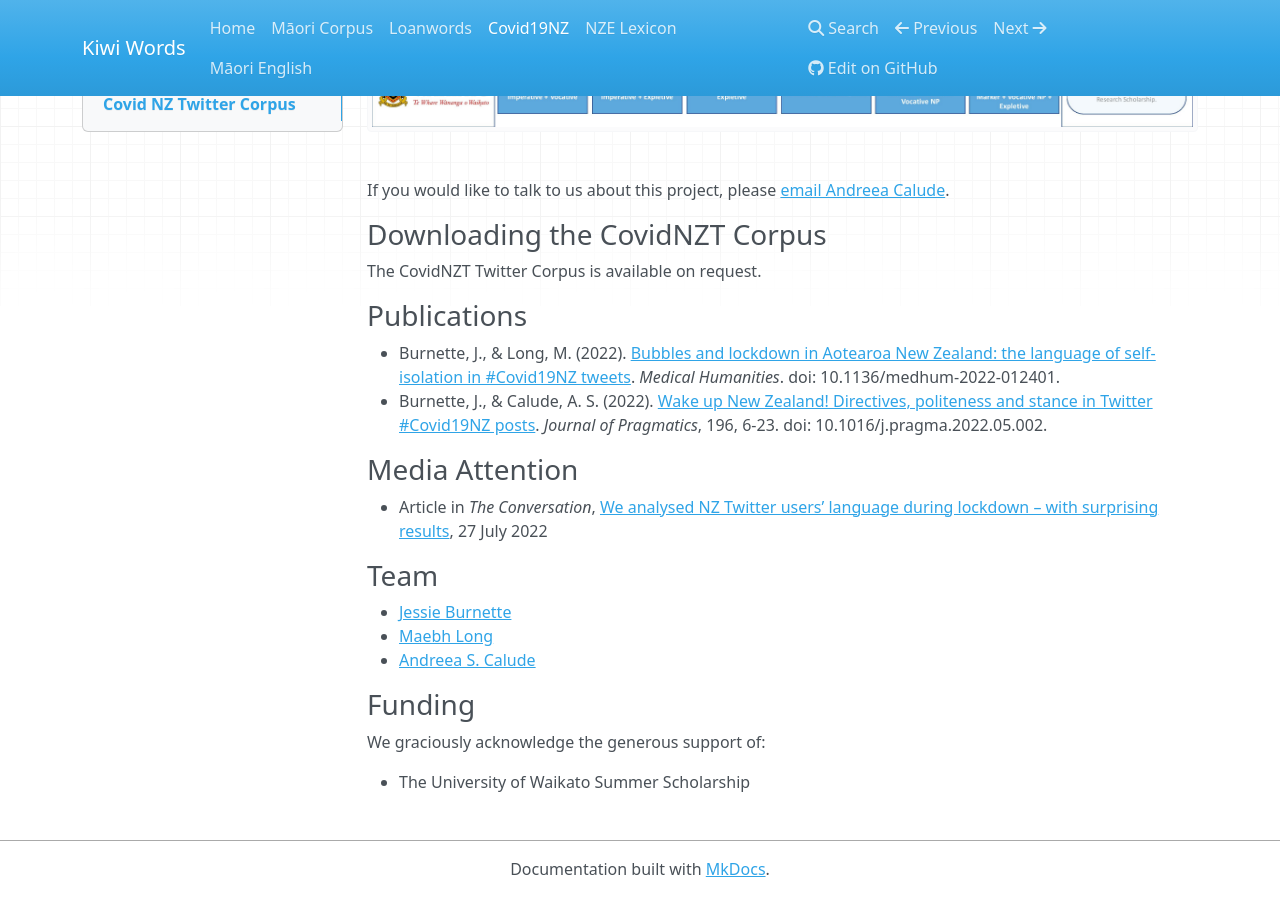
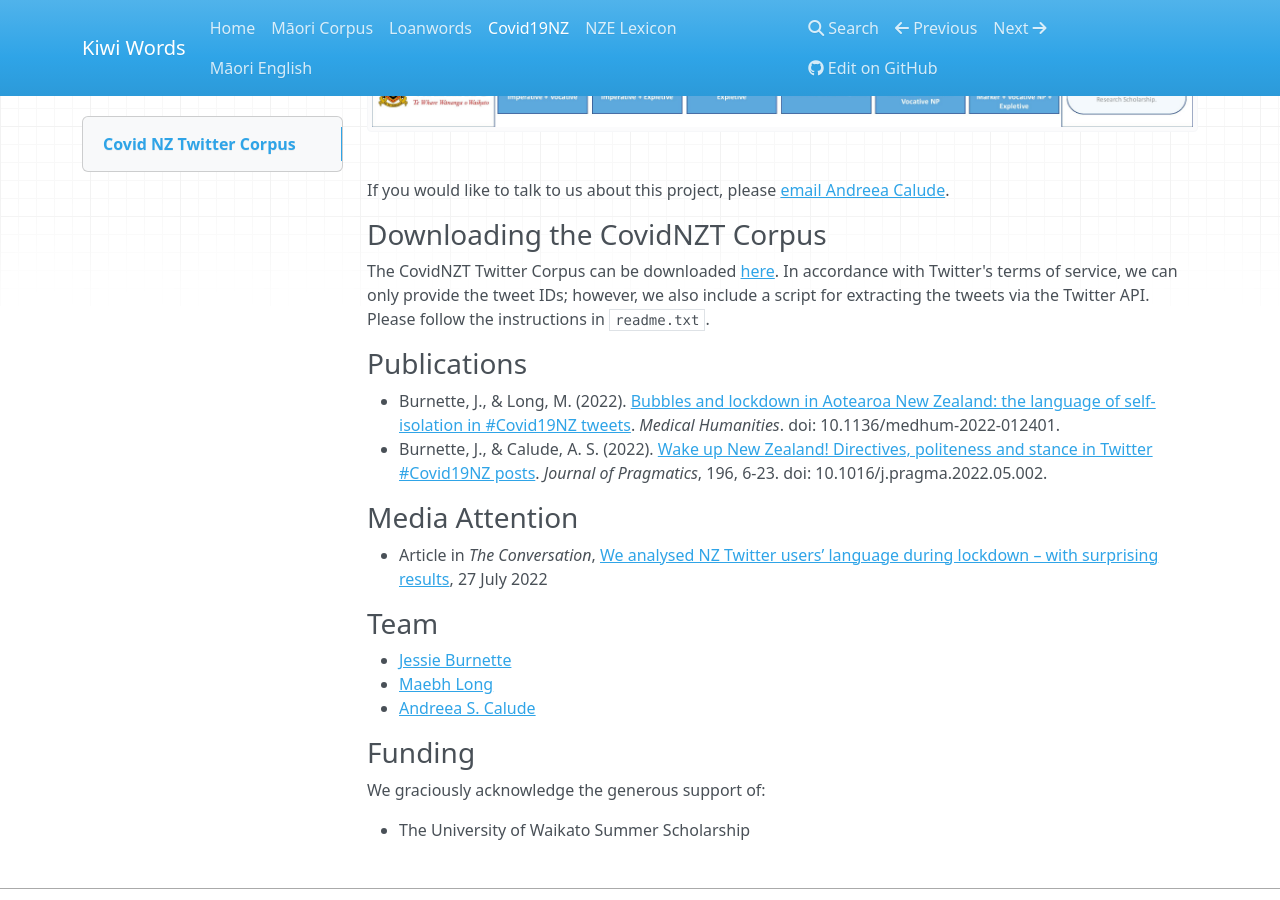
Before and after one commit to Waikato/kiwiwords, an MkDocs documentation site: the page built from docs/covidnz_corpus.md, in a window 1280 px wide and 900 px high, scrolled down 789 px. Built offline with MkDocs 1.6.1, drawn with Linux system fonts in a browser that asks for light colours; nearby versions of some CDN libraries.

Commit message:
Added instructions for downloading the CovidNZT corpus

```diff
--- a/docs/covidnz_corpus.md
+++ b/docs/covidnz_corpus.md
@@ -6,7 +6,7 @@ The *Covid NZ Twitter (CovidNZT) Corpus* consists of 40,243 tweets obtained betw
 If you would like to talk to us about this project, please [email Andreea Calude](mailto:andreea@waikato.ac.nz).
 
 ### Downloading the CovidNZT Corpus
-The CovidNZT Twitter Corpus is available on request.
+The CovidNZT Twitter Corpus can be downloaded <a href="../pics/covid_nzt.zip">here</a>. In accordance with Twitter's terms of service, we can only provide the tweet IDs; however, we also include a script for extracting the tweets via the Twitter API. Please follow the instructions in `readme.txt`.
 
 ### Publications
 - Burnette, J., & Long, M. (2022). [Bubbles and lockdown in Aotearoa New Zealand: the language of self-isolation in #Covid19NZ tweets](https://mh.bmj.com/content/early/2022/07/27/medhum-2022-012401). *Medical Humanities*. doi: 10.1136/medhum-2022-012401.
```
